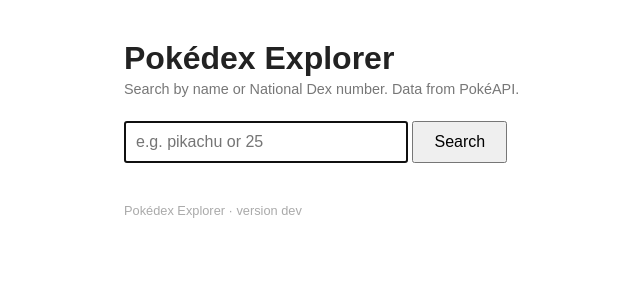
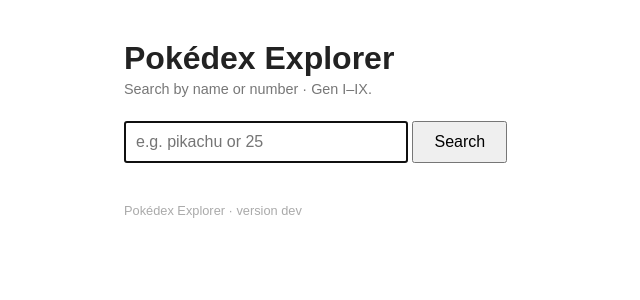
Before and after one commit to debray2523/pokedex-app, a Flask app: page / in a window 1280 px wide. Shown: the top 300 px of the page, without its empty margins (156-796 px from the left). Run offline with Flask 3, Linux system fonts and the light colour scheme.

Commit message:
Tweak subtitle

```diff
--- a/templates/index.html
+++ b/templates/index.html
@@ -22,7 +22,7 @@
 </head>
 <body>
   <h1>Pokédex Explorer</h1>
-  <p class="sub">Search by name or National Dex number. Data from PokéAPI.</p>
+  <p class="sub">Search by name or number · Gen I–IX.</p>
 
   <form method="POST">
     <input type="text" name="query" placeholder="e.g. pikachu or 25" required autofocus>
```
